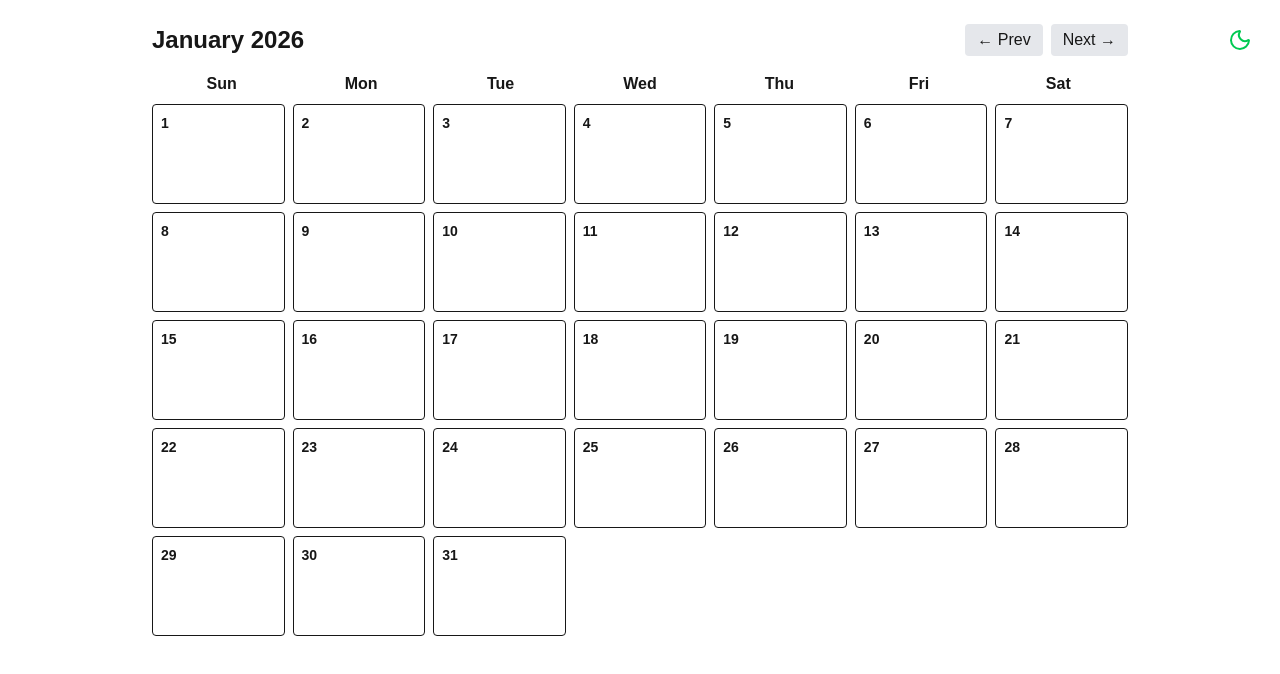
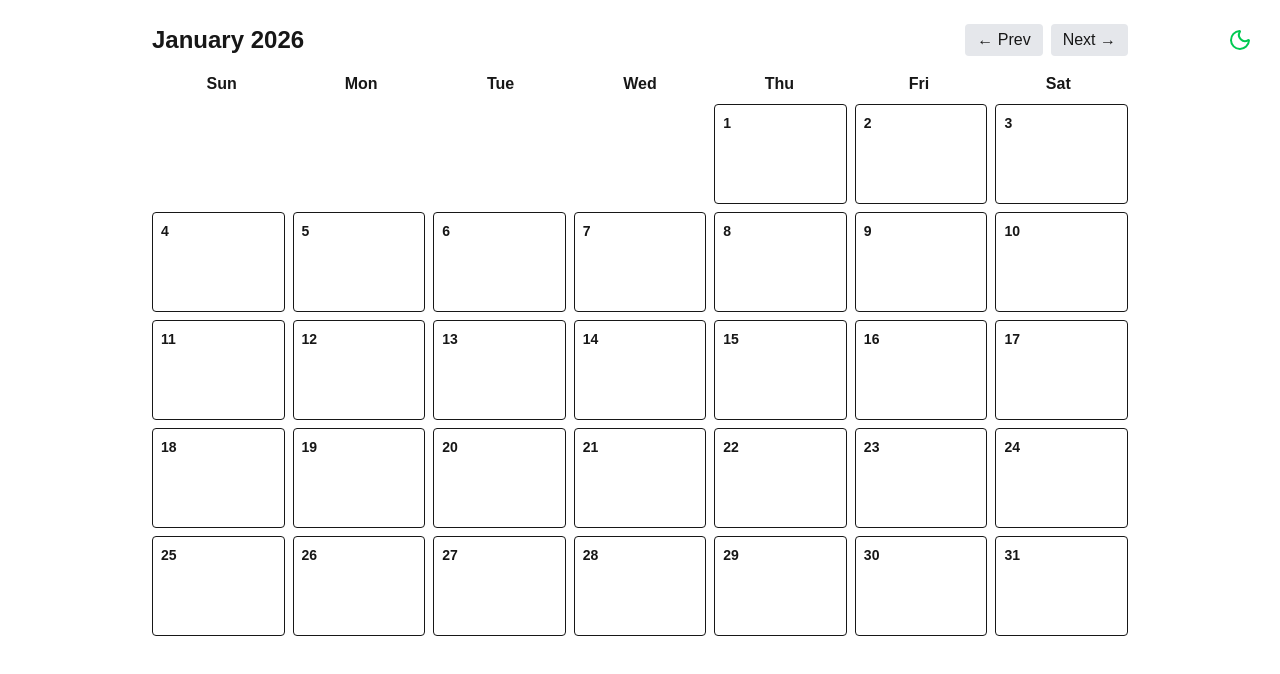
Before and after one commit to misotofu7/personal-health-log, a Next.js app: page /calendar in a window 1280 px wide. Shown: the top 674 px of the page. Built offline with nearby package versions, Linux system fonts and the light colour scheme.

Commit message:
fix to beginning of cell bug

```diff
--- a/src/app/components/Calendar.jsx
+++ b/src/app/components/Calendar.jsx
@@ -13,11 +13,20 @@ function getDaysInMonth(year, month) {
   const days = [];
   const date = new Date(year, month, 1); // creates a new date on the first day of the month
 
+const firstWeekDay = new Date(year, month, 1).getDay(); // 0-6
+
+
+// Add empty slots for days before the first
+for (let i = 0; i < firstWeekDay; i++) {
+  days.push(null); // empty cell
+}
+
   while (date.getMonth() === month) {
     days.push(new Date(date)); // pushing a pointer-like object onto the days array?
     date.setDate(date.getDate() + 1); // keep getting each date one day at a time
 
   }
+
 
   return days;
 }
@@ -72,7 +81,7 @@ export const Calendar = () => {
     if (!acc[post.date]) acc[post.date] = [];
     acc[post.date].push(post);
     return acc;
-  }, {});
+  }, {}); //
 
   const year = currentMonth.getFullYear();
   const month = currentMonth.getMonth();
@@ -112,6 +121,7 @@ export const Calendar = () => {
       {/* Calendar Grid */}
       <div className="grid grid-cols-7 gap-2">
         {days.map((day) => {
+            if (!day) return <div></div>; // empty cell
           const key = formatDate(day);
           const dayPosts = postsByDate[key] || [];
 
```
